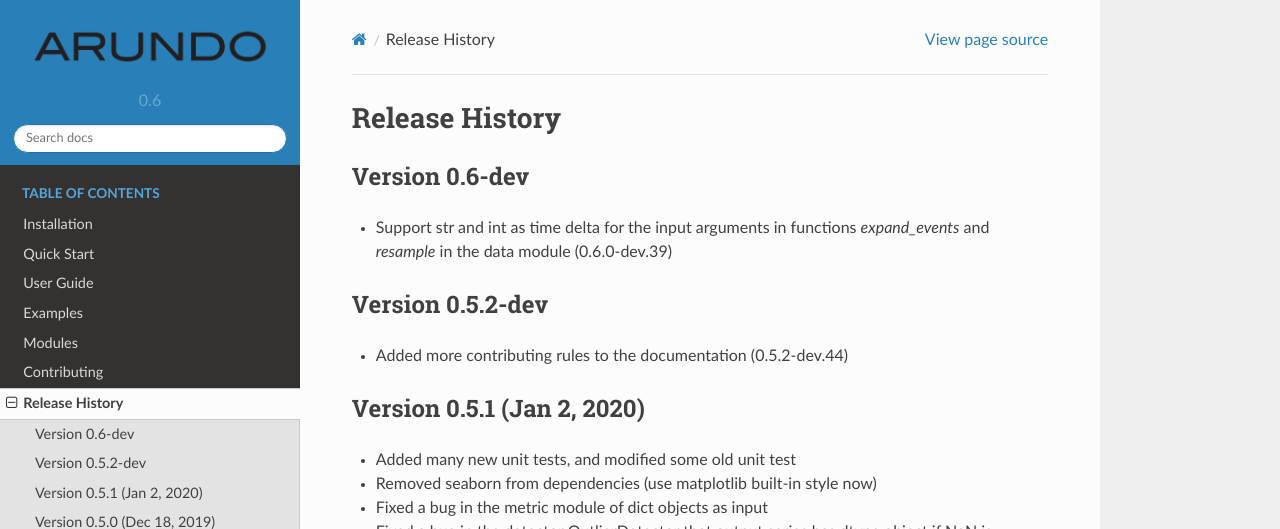
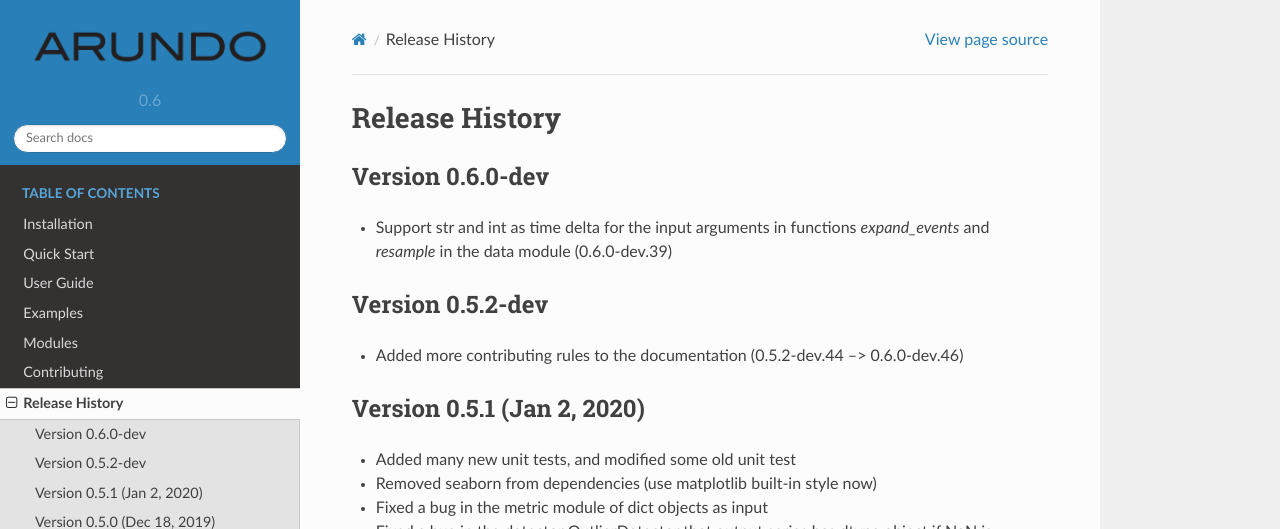
Before and after one commit to arundo/adtk, a Sphinx documentation site: the page built from docs/releasehistory.rst, in a window 1280 px wide and 900 px high. Shown: the top 529 px of the window. Built offline with Sphinx 7.4.7 and the Read the Docs theme 2.0.0, drawn with Linux system fonts in a browser that asks for light colours; pages that are not in the unit, such as notebooks, are missing from menus.

Commit message:
minor change

```diff
--- a/docs/releasehistory.rst
+++ b/docs/releasehistory.rst
@@ -2,13 +2,13 @@
 Release History
 ***************
 
-Version 0.6-dev
+Version 0.6.0-dev
 ===================================
 - Support str and int as time delta for the input arguments in functions `expand_events` and `resample` in the data module (0.6.0-dev.39)
 
 Version 0.5.2-dev
 ===================================
-- Added more contributing rules to the documentation (0.5.2-dev.44)
+- Added more contributing rules to the documentation (0.5.2-dev.44 --> 0.6.0-dev.46)
 
 Version 0.5.1 (Jan 2, 2020)
 ===================================
```
